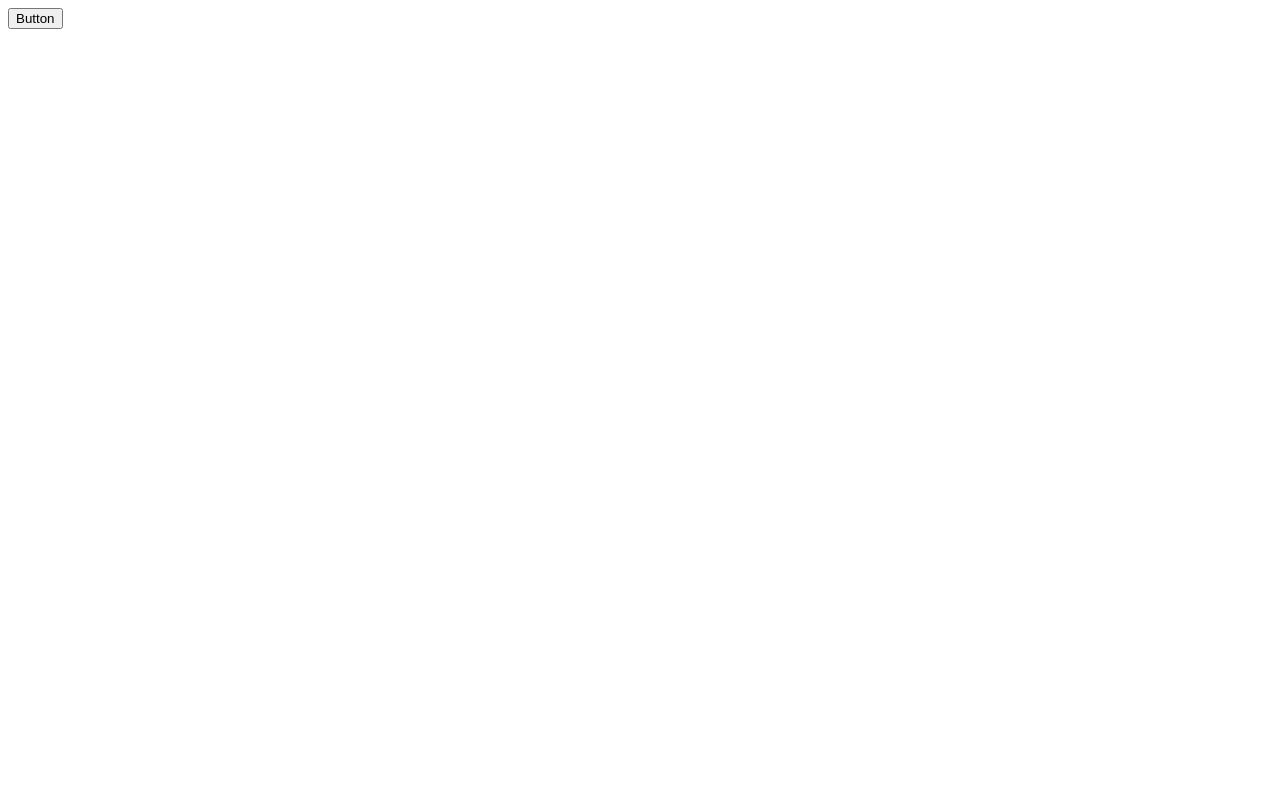
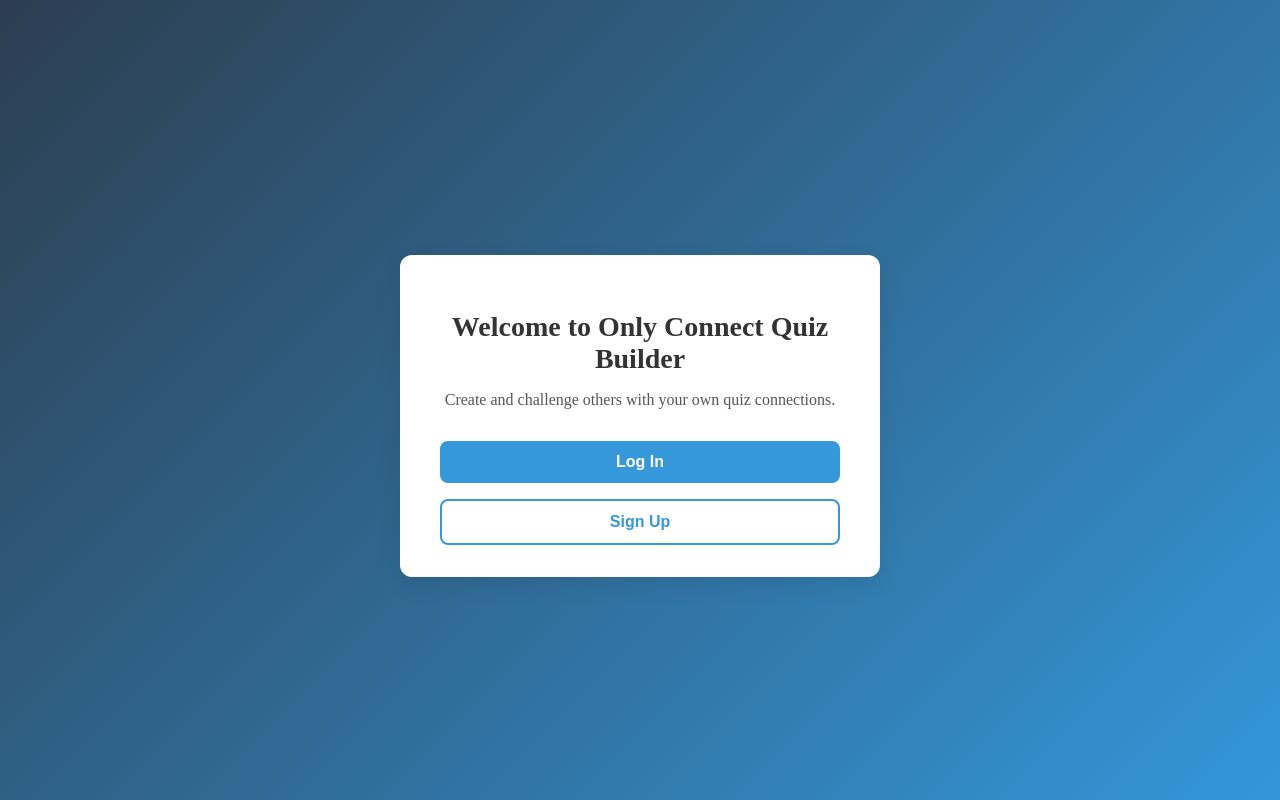
Before and after one commit to Kyle-Wearing/only-connect, a React (Vite) app: page / in a window 1280 px wide. Built offline with nearby package versions, Linux system fonts and the light colour scheme.

Commit message:
better looking home screen with navigation to login and sign up

```diff
--- a/src/components/Home.jsx
+++ b/src/components/Home.jsx
@@ -1,14 +1,24 @@
+import React from "react";
 import { useNavigate } from "react-router-dom";
+import "../styles/Home.css";
 
 export function Home() {
   const navigate = useNavigate();
+
   return (
-    <button
-      onClick={() => {
-        navigate("/login");
-      }}
-    >
-      Button
-    </button>
+    <div className="auth-container">
+      <div className="auth-card">
+        <h2>Welcome to Only Connect Quiz Builder</h2>
+        <p className="auth-subtext">
+          Create and challenge others with your own quiz connections.
+        </p>
+        <div className="auth-button-group">
+          <button onClick={() => navigate("/login")}>Log In</button>
+          <button className="secondary" onClick={() => navigate("/signup")}>
+            Sign Up
+          </button>
+        </div>
+      </div>
+    </div>
   );
 }
--- /dev/null
+++ b/src/styles/Home.css
@@ -0,0 +1,71 @@
+html,
+body {
+  margin: 0;
+  padding: 0;
+  height: 100%;
+  overflow: hidden;
+}
+
+.auth-container {
+  display: flex;
+  justify-content: center;
+  align-items: center;
+  height: 100vh;
+  background: linear-gradient(135deg, #2c3e50, #3498db);
+  color: white;
+  padding: 1rem;
+}
+
+.auth-card {
+  background-color: white;
+  padding: 2rem 2.5rem;
+  border-radius: 12px;
+  box-shadow: 0 8px 24px rgba(0, 0, 0, 0.08);
+  text-align: center;
+  width: 100%;
+  max-width: 400px;
+}
+
+.auth-card h2 {
+  margin-bottom: 1rem;
+  font-size: 1.75rem;
+  color: #333;
+}
+
+.auth-subtext {
+  font-size: 1rem;
+  color: #555;
+  margin-bottom: 2rem;
+}
+
+.auth-button-group {
+  display: flex;
+  flex-direction: column;
+  gap: 1rem;
+}
+
+button {
+  padding: 0.75rem 1rem;
+  font-size: 1rem;
+  border-radius: 8px;
+  border: none;
+  background-color: #3498db;
+  color: white;
+  font-weight: bold;
+  cursor: pointer;
+  transition: background-color 0.3s ease;
+}
+
+button:hover {
+  background-color: #2980b9;
+}
+
+button.secondary {
+  background-color: transparent;
+  color: #3498db;
+  border: 2px solid #3498db;
+}
+
+button.secondary:hover {
+  background-color: #ecf5fb;
+}
```
